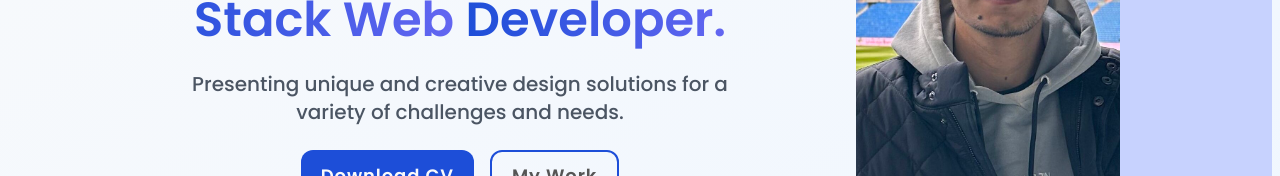
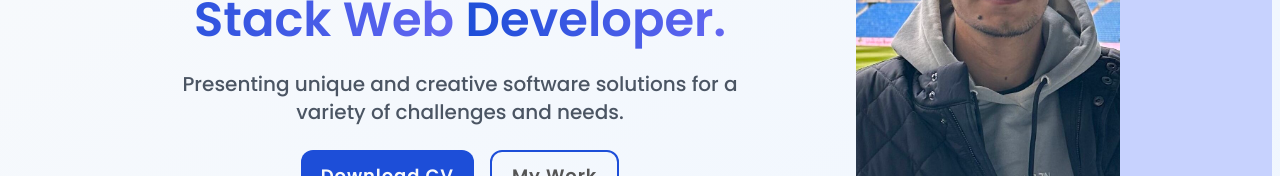
Before and after one commit to kulievdev/portfolio-website, a React (Vite) app: page / in a window 1280 px wide. Shown: the part 423-599 px from the top of the page. Built offline with nearby package versions, Linux system fonts and the light colour scheme.

Commit message:
change a word in hero content

```diff
--- a/src/Pages/Hero/HeroContent.tsx
+++ b/src/Pages/Hero/HeroContent.tsx
@@ -15,7 +15,7 @@ const HeroContent = () => {
                     </span>{" "}
                 </p>
                 <p className="text-center text-lg font-medium leading-normal text-gray-600 tablet:text-xl desktop:text-start desktop:leading-7">
-                    Presenting unique and creative design solutions for a
+                    Presenting unique and creative software solutions for a
                     variety of challenges and needs.
                 </p>
             </header>
```
